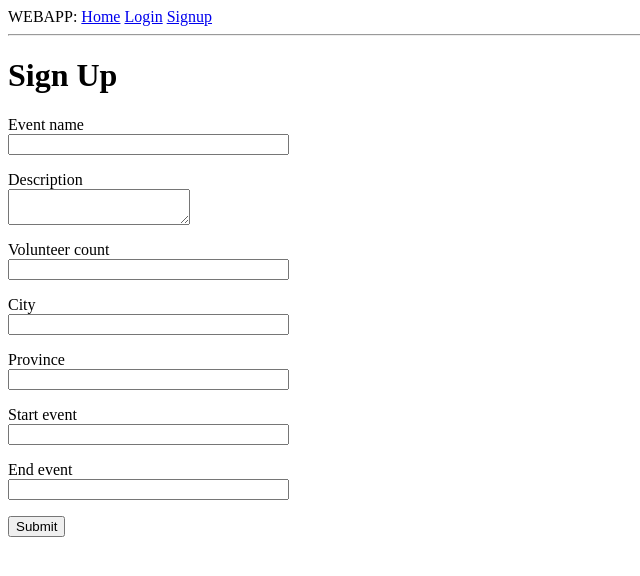
After one commit to Blue-Hacks-2021/bluehack2021_ordinal, a Flask app: template app/templates/startEvent.html in a window 1280 px wide. The commit adds this page. Shown: the top 576 px of the page, without its empty margins (0-640 px from the left). Run offline with Flask 2, Linux system fonts and the light colour scheme; the template is opened without the code that fills it: most values are stand-ins (such as "Sample title", 1, 10 or a date in 2020); form fields are guessed from the names that the template uses; parts of the project's set-up code (start-up, migrations or seed data) failed here and were passed over.

Commit message:
Untested Start Event Portal (Debug)

```diff
--- a/app/routes.py
+++ b/app/routes.py
@@ -2,12 +2,31 @@ from app import app
 from flask import render_template, flash, redirect, request, session, url_for
 from app.forms import LoginForm, RegistrationForm
 from flaskext.mysql import MySQL
-from flask_login import LoginManager, UserMixin, login_user, login_required
 
 mysql = MySQL(autocommit=True)
 mysql.init_app(app)
-login_manager = LoginManager()
-login_manager.init_app(app)
+
+"""
+#Profile Pages
+def get_user(userid):
+    cur = mysql.get_db().cursor()
+    cur.execute("SELECT * FROM userdata where userid = ?", (userid))
+    user = cur.fetchone()
+
+    if user is None:
+        abort(404)
+    return user
+
+#Event Pages
+def get_event(eventid):
+    cur = mysql.get_db().cursor()
+    cur.execute("SELECT * FROM Recruitment where eventid = ?", (eventid))
+    event = cur.fetchone()
+
+    if event is None:
+        abort(404)
+    return event
+
 
 @login_manager.user_loader
 def load_user(user_id):
@@ -16,11 +35,46 @@ def load_user(user_id):
 @app.route('/')
 @app.route('/index')
 def index():
+    if session['loggedin'] is True:
+        user = {'username': session['username']}
+        if cur.execute("SELECT * FROM recruitments") is None:
+            # Placeholder for text that says, No Recruitments Ongoing. Start one now!
+            pass
+
+        cur = mysql.get_db().cursor()
+        cur.execute("SELECT * FROM Recruitments")
+        events = cur.fetchall()
+        return render_template('index.html', event=events)
+
     session['loggedin'] = False
+    user = {'username': ' '}
+    return render_template('index.html', title='Home', user=user)
+
+#Profile Pages 2
+@app.route('/profile/<int:userid>')
+def profile(userid):
+    user = get_user(userid)
+    return render_template('profile.html', user=user)
+
+#Event Pages 2
+@app.route('/event/<int:eventid>')
+def events(eventid):
+    event = get_event(eventid)
+    form = VolunteerForm()
+
+
+    return render_template('event.html', event=event,form=form)
+
+"""
+@app.route('/')
+@app.route('/index')
+def index():
     user = {'username': ' '}
     if session['loggedin'] is True:
         user = {'username': session['username']}
+    session['loggedin'] = False
     return render_template('index.html', title='Home', user=user)
+
 
 @app.route('/test')
 def test():
@@ -65,7 +119,7 @@ def registration():
         email = form.email.data
         cur = mysql.get_db().cursor()
         if firstName != '' and lastName != '' and username != '' and password != '' and city != '' and province != '' and email != '':
-            cur.execute("INSERT INTO userdatatb(firstname, lastname, username, middlename, pass, city, province, email) VALUES (%s, %s,%s, %s,%s, %s,%s, %s)", (firstName, lastName,username, middlename, password, city, province, email))
+            cur.execute("INSERT INTO userdata(firstname, lastname, username, middlename, pass, city, province, email) VALUES (%s, %s,%s, %s,%s, %s,%s, %s)", (firstName, lastName,username, middlename, password, city, province, email))
         cur.close()
         return redirect(url_for('login'))
     return render_template('registration.html', title='Register', form=form)
--- a/app/templates/index.html
+++ b/app/templates/index.html
@@ -1,5 +1,5 @@
 {% extends "base.html" %}
 
 {% block content %}
-    <h1>Hello! {{ user.username }</h1>
+    <h1>Hello! {{ user.username }}</h1>
 {% endblock %}
--- /dev/null
+++ b/app/templates/startEvent.html
@@ -0,0 +1,38 @@
+{% extends "base.html" %}
+
+{% block content %}
+    <h1>Sign Up</h1>
+    {{ form.hidden_tag() }}
+    <form action="" method="post" novalidate>
+        <p>
+            {{ form.eventName.label }}<br>
+            {{ form.eventName(size=32) }}<br>
+        </p>
+        <p>
+            {{ form.description.label }}<br>
+            {{ form.description(size=32) }}<br>
+
+        </p>
+        <p>
+            {{ form.volunteerCount.label }}<br>
+            {{ form.volunteerCount(size=32) }}<br>
+        </p>
+        <p>
+            {{ form.city.label }}<br>
+            {{ form.city(size=32) }}<br>
+        </p>
+        <p>
+            {{ form.province.label }}<br>
+            {{ form.province(size=32) }}<br>
+        </p>
+        <p>
+            {{ form.startEvent.label }}<br>
+            {{ form.startEvent(size=32) }}<br>
+        </p>
+        <p>
+            {{ form.endEvent.label }}<br>
+            {{ form.endEvent(size=32) }}<br>
+        </p>
+        <p>{{ form.submit() }}</p>
+    </form>
+{% endblock %}
```
Also changed, not shown: app/forms.py (+11 -1 lines), app/portal.py (added, +27 -0 lines).
